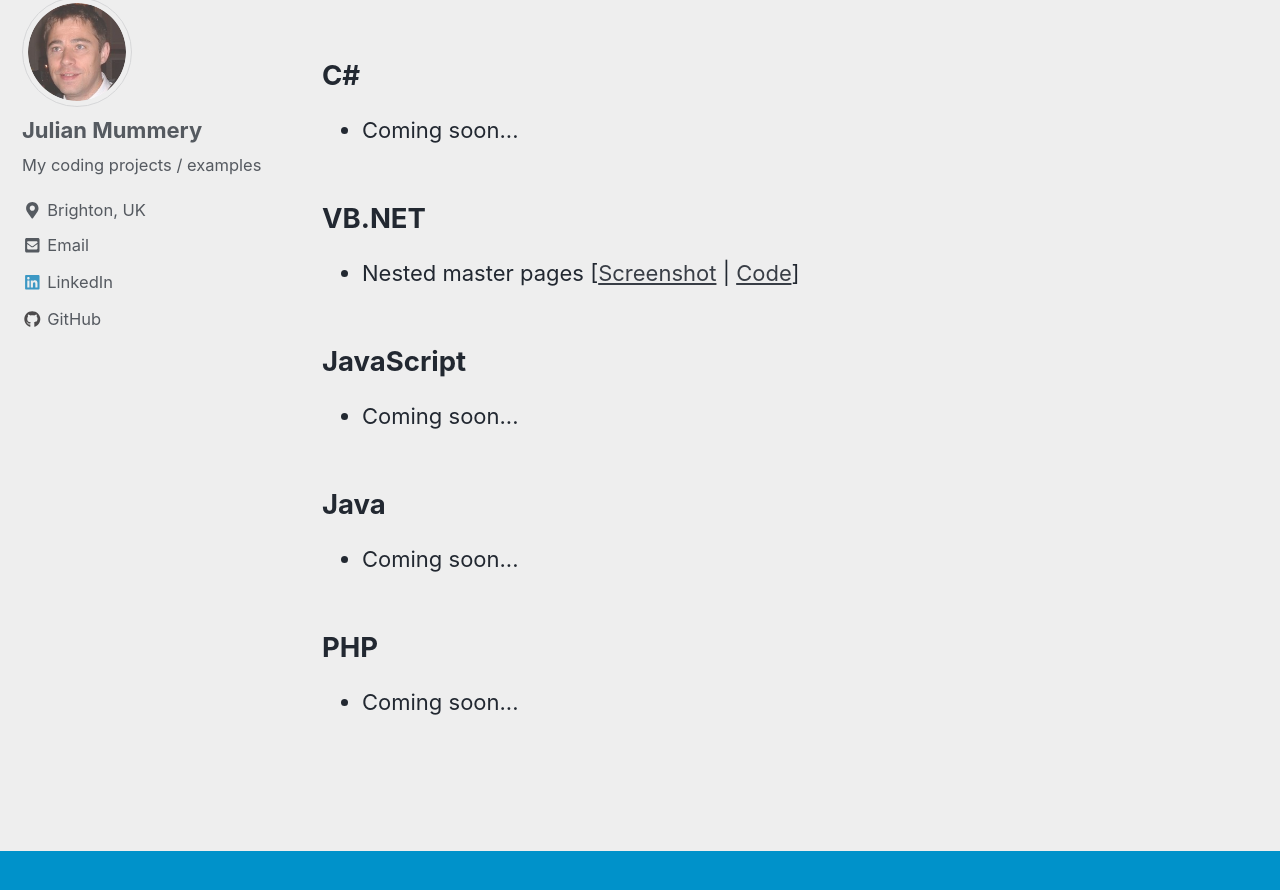
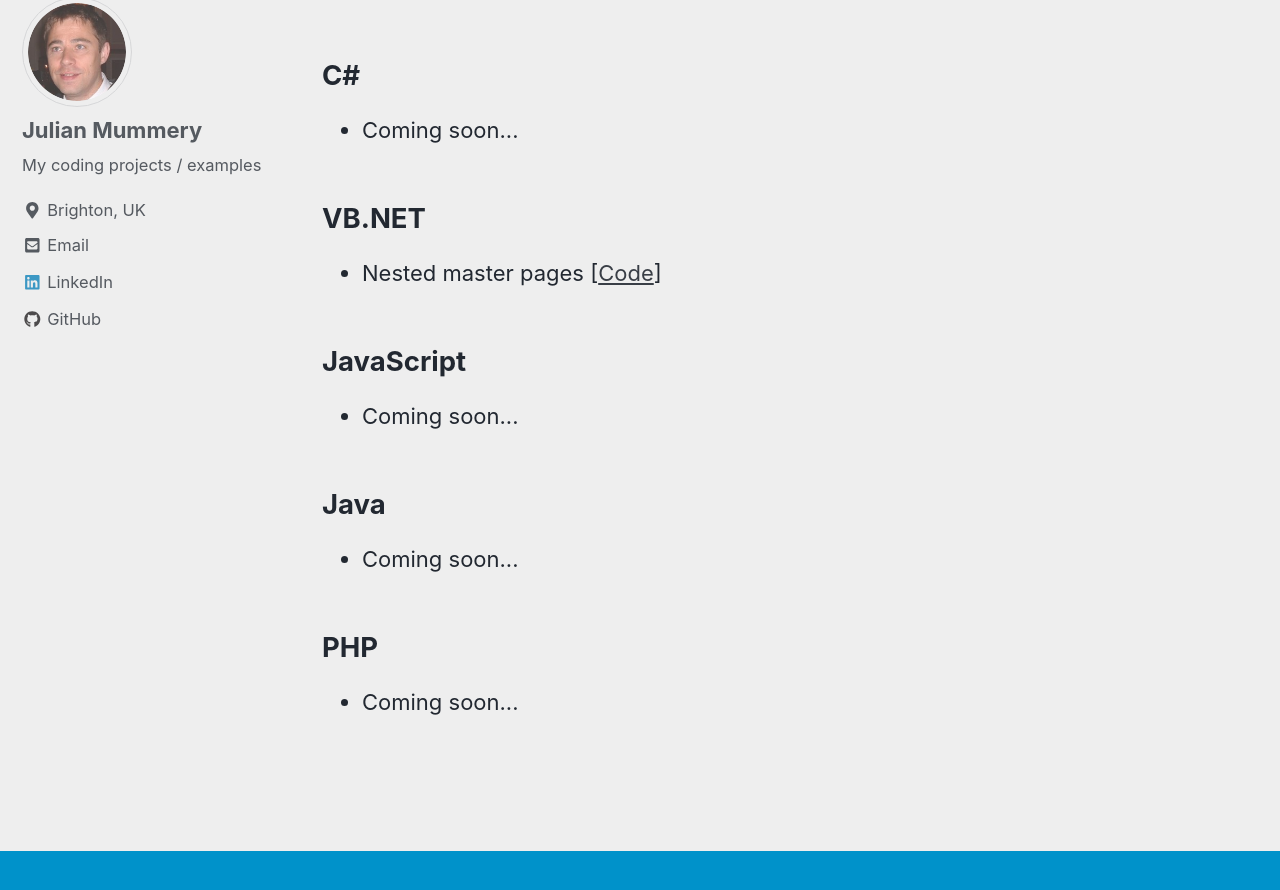
Before and after one commit to julianmummery/julianmummery.github.io, a Jekyll site: the page built from _pages/coding-projects.md, in a window 1280 px wide and 900 px high, scrolled down 517 px. Shown: the top 890 px of the window. Built offline with Jekyll 4.4.1, drawn with Linux system fonts in a browser that asks for light colours; nearby versions of some CDN libraries.

Commit message:
Update coding-projects.md

```diff
--- a/_pages/coding-projects.md
+++ b/_pages/coding-projects.md
@@ -16,7 +16,7 @@
 
 <h2>VB.NET</h2>
 <ul>
-  <li>Nested master pages [<a href="https://github.com/julianmummery/nested-master-pages-example/blob/master/Nested-Master-Pages-Example.jpg?raw=true">Screenshot</a> | <a href="https://github.com/julianmummery/nested-master-pages-example" target="_blank">Code</a>]</li>
+  <li>Nested master pages [<a href="https://github.com/julianmummery/nested-master-pages-example" target="_blank">Code</a>]</li>
 </ul>
 
 <h2>JavaScript</h2>
```
